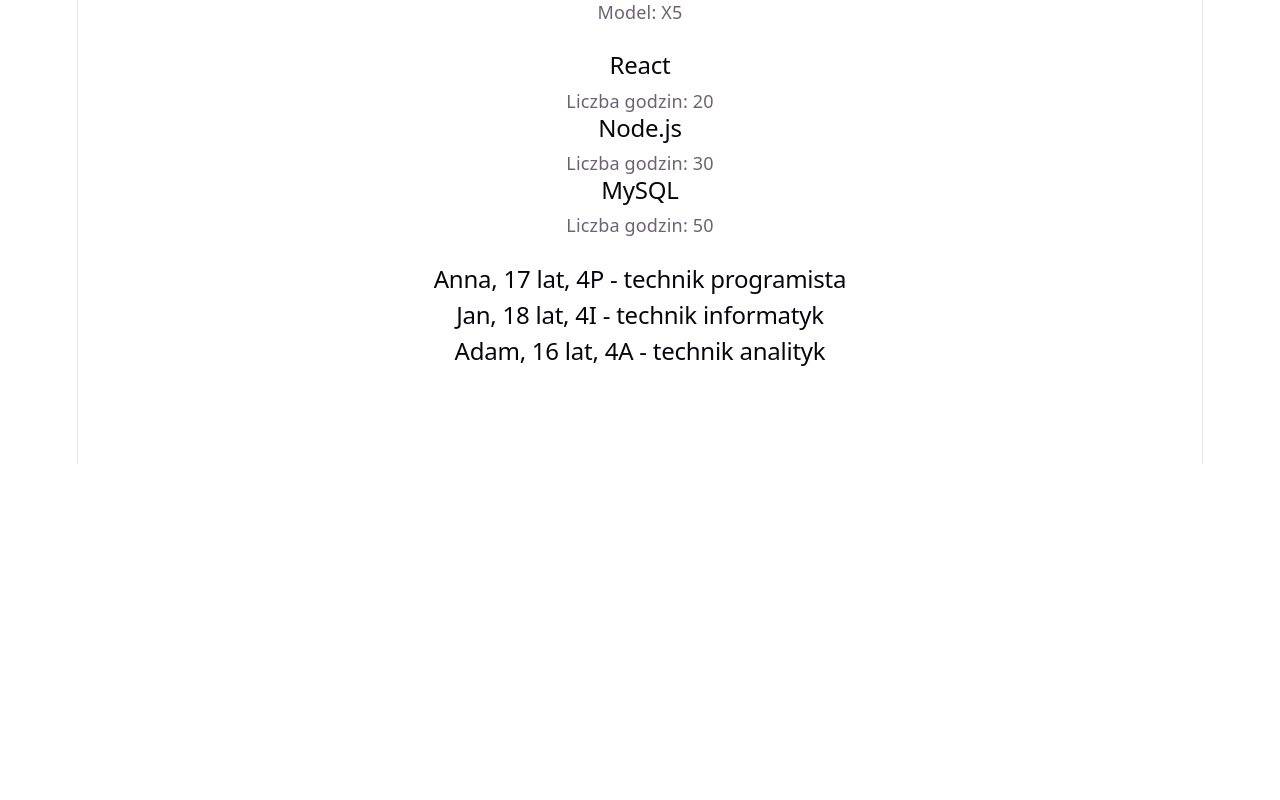
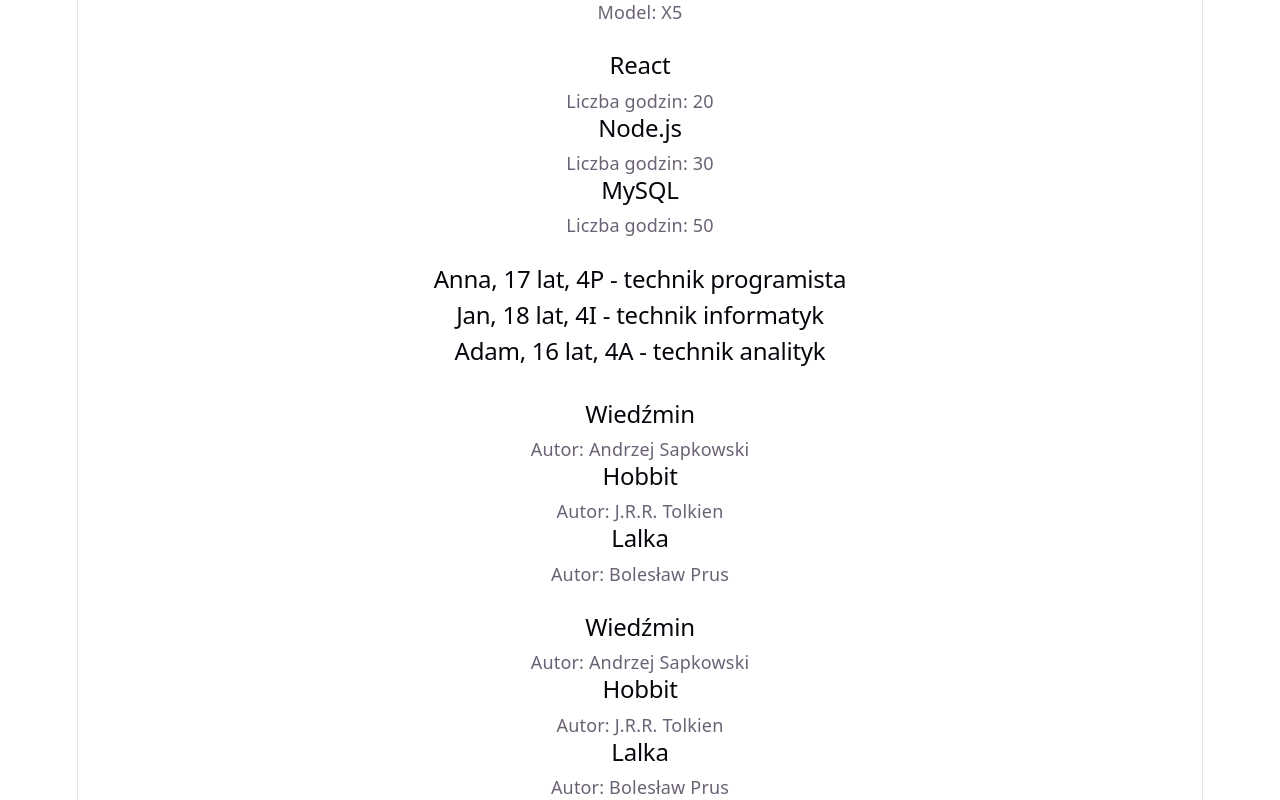
Before and after one commit to JO-19-ZST/JO-19-2026-WebTech, a React (Vite) app: page / in a window 1280 px wide. Shown: the part 336-1136 px from the top of the page. Before the commit the page ends 800 px from the top, so only its background shows below. Built offline with nearby package versions, Linux system fonts and the light colour scheme.

Commit message:
Lista książek

```diff
--- a/src/App.jsx
+++ b/src/App.jsx
@@ -6,6 +6,7 @@
 import Navigation from "./components/Navigation.jsx";
 import CourseCard from "./components/CourseCard.jsx";
 import StudentCard from "./components/StudentCard.jsx";
+import Book from "./components/Book.jsx";
 
 function App() {
 
@@ -22,10 +23,16 @@
   ];
 
   const students = [
-  {id: 1, name: "Anna", className: "4P", age: 17, specialization: "technik programista"},
-  {id: 2, name: "Jan", className: "4I", age: 18, specialization: "technik informatyk"},
-  {id: 3, name: "Adam", className: "4A", age: 16, specialization: "technik analityk"}
-];
+    {id: 1, name: "Anna", className: "4P", age: 17, specialization: "technik programista"},
+    {id: 2, name: "Jan", className: "4I", age: 18, specialization: "technik informatyk"},
+    {id: 3, name: "Adam", className: "4A", age: 16, specialization: "technik analityk"}
+  ];
+
+  const books = [
+    {id: 1, title: "Wiedźmin", author: "Andrzej Sapkowski"},
+    {id: 2, title: "Hobbit", author: "J.R.R. Tolkien"},
+    {id: 3, title: "Lalka", author: "Bolesław Prus"}
+  ]
 
   return (
     <>
@@ -52,6 +59,20 @@
           specialization={student.specialization}
         />
       ))}
+      <br />
+      {books.map((book) => (
+        <Book key={book.id}
+          title={book.title}
+          author={book.author}
+        />
+      ))}
+      <br />
+      {books.map((book) => {return(
+        <Book key={book.id}
+          title={book.title}
+          author={book.author}
+        />
+      )})}
     </>
   );
 }
--- /dev/null
+++ b/src/components/Book.jsx
@@ -0,0 +1,10 @@
+function Book(props){
+    return (
+        <>
+            <h2>{props.title}</h2>
+            <p>Autor: {props.author}</p>
+        </>
+    )
+}
+
+export default Book;
```
